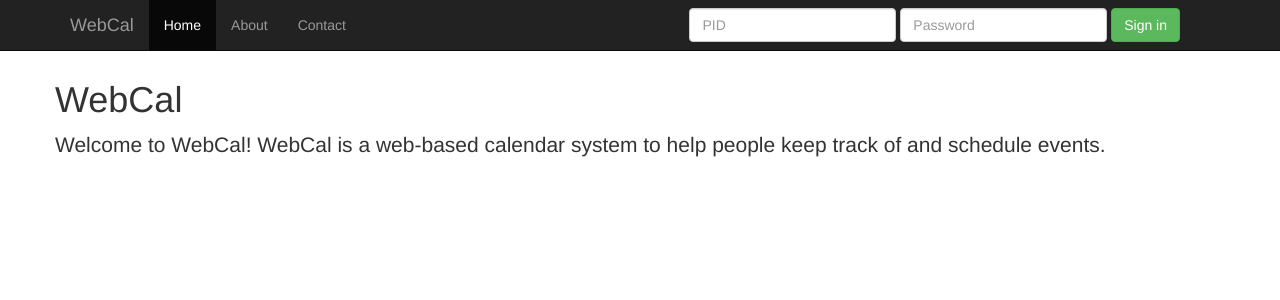
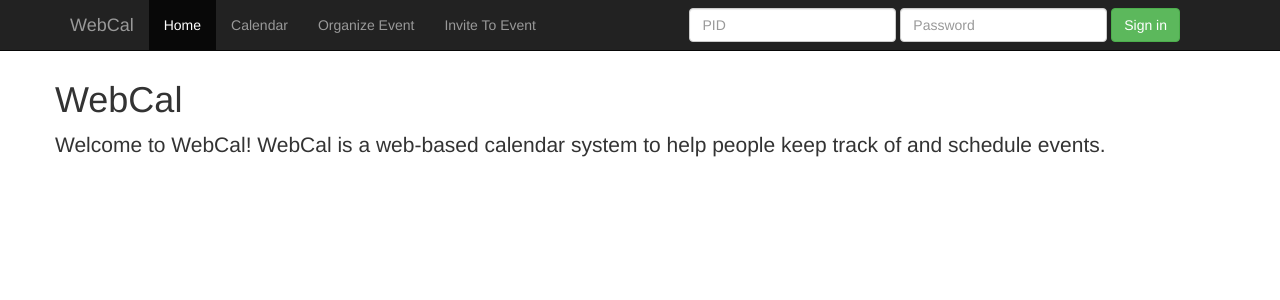
Before and after one commit to BitBitmap/WebCal, a PHP site: page /index.php in a window 1280 px wide. Shown: the top 300 px of the page. Run offline with PHP 8.4, Linux system fonts and the light colour scheme.

Commit message:
Navigation between pages

```diff
--- a/navbar.php
+++ b/navbar.php
@@ -11,9 +11,10 @@
         </div>
         <div class="navbar-collapse collapse">
            <ul class="nav navbar-nav">
-              <li class="active"><a href="#">Home</a></li>
-              <li><a href="#about">About</a></li>
-              <li><a href="#contact">Contact</a></li>
+              <li class="active"><a href="./">Home</a></li>
+              <li><a href="calendar.php">Calendar</a></li>
+              <li><a href="organize.php">Organize Event</a></li>
+              <li><a href="invite.php">Invite To Event</a></li>
           </ul>
           <?php if (!isset($_SESSION['pid'])) { ?>
           <form action="login.php" method="POST" class="navbar-form navbar-right">
```
